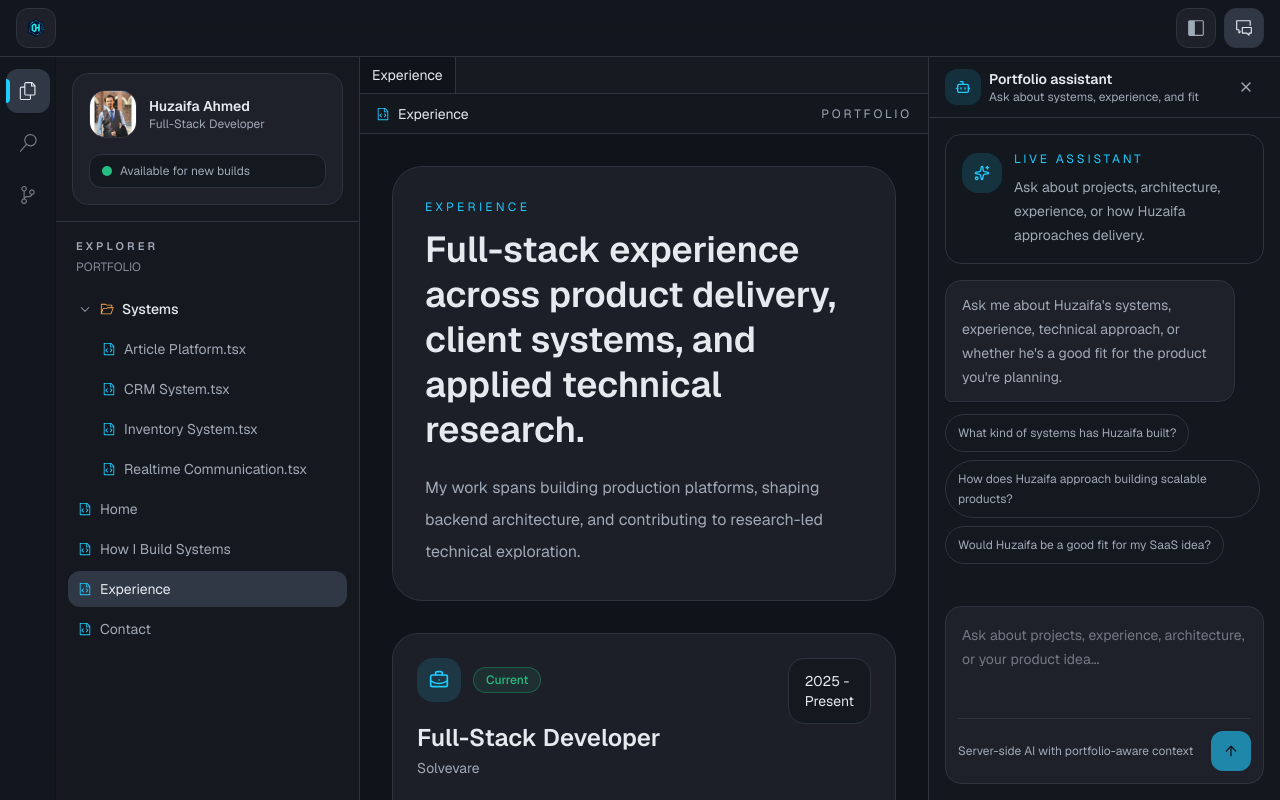
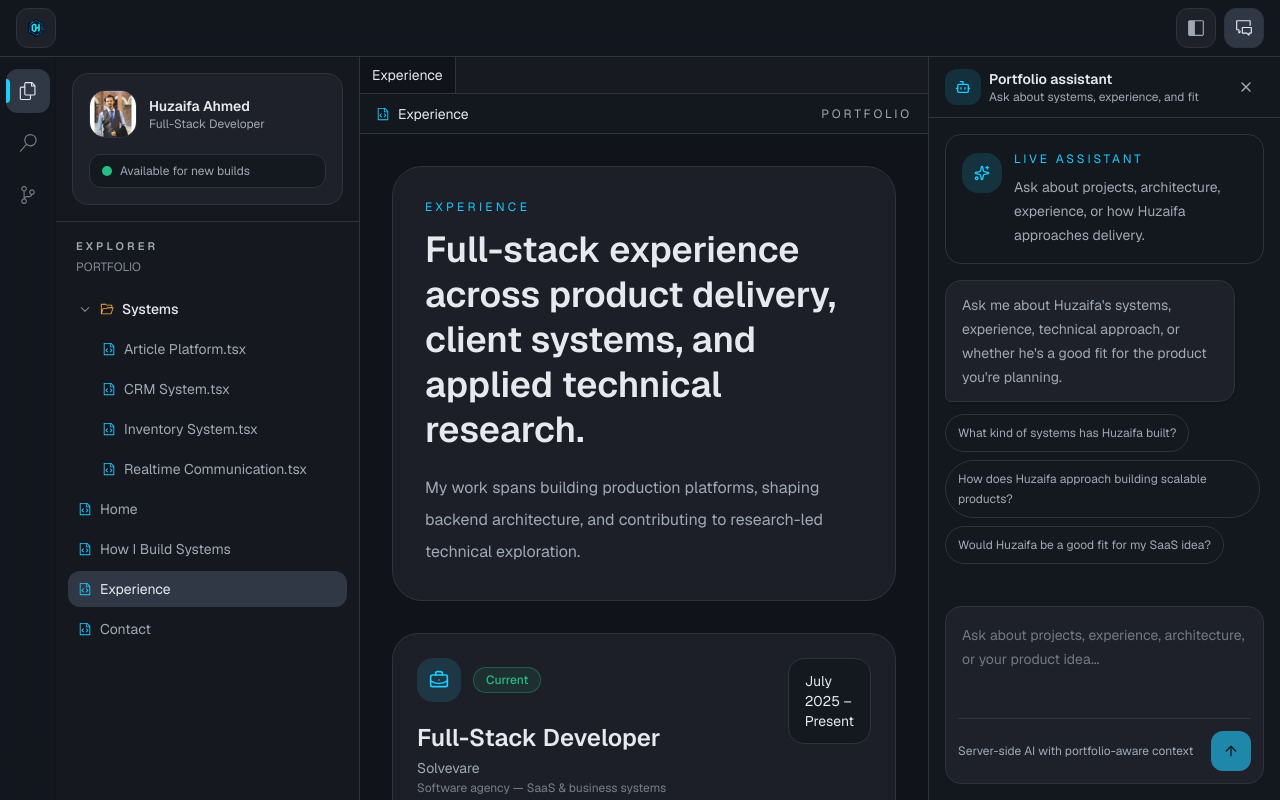
Before and after one commit to 0xHuzaifa/Portfolio, a Next.js app: page /experience in a window 1280 px wide. Built offline with nearby package versions, Linux system fonts and the light colour scheme.

Commit message:
fix Content & credibility

```diff
--- a/src/components/pages/ExperiencePageContent.tsx
+++ b/src/components/pages/ExperiencePageContent.tsx
@@ -43,6 +43,13 @@ export function ExperiencePageContent() {
                 <p className="mt-1 text-sm text-[hsl(var(--vscode-text-muted))]">
                   {item.company}
                 </p>
+
+                {item.companyContext && (
+                  <p className="mt-0.5 text-xs text-[hsl(var(--vscode-text-muted))]/70">
+                    {item.companyContext}
+                  </p>
+                )}
+
                 <p className="mt-4 text-sm leading-7 text-[hsl(var(--vscode-text-muted))]">
                   {item.description}
                 </p>
--- a/src/components/pages/HomePageContent.tsx
+++ b/src/components/pages/HomePageContent.tsx
@@ -15,6 +15,7 @@ import FeaturedSystems from "@/components/portfolio/FeaturedSystems";
 import { TechChip } from "@/lib/techIcons";
 import { categoryLabels, techStack } from "@/data/techStack";
 import { systemBuildPrinciples } from "@/data/portfolio/process";
+import { SocialProof } from "@/components/portfolio/SocialProof";
 
 const capabilityCards = [
   {
@@ -210,6 +211,9 @@ export function HomePageContent() {
         </p>
       </section>
 
+      {/* ── SOCIAL PROOF ─────────────────────────────────── */}
+      <SocialProof />
+
       {/* ── APPROACH + TECH STACK ─────────────────────────── */}
       <section className="grid gap-6 xl:grid-cols-[1fr_1.08fr]">
         {/* Approach */}
--- a/src/data/experience.ts
+++ b/src/data/experience.ts
@@ -2,7 +2,9 @@ export interface ExperienceItem {
   id: string;
   role: string;
   company: string;
+  companyContext?: string;
   period: string;
+  duration?: string;
   description: string;
   highlights: string[];
   current?: boolean;
@@ -13,29 +15,53 @@ export const experience: ExperienceItem[] = [
     id: "solvevare",
     role: "Full-Stack Developer",
     company: "Solvevare",
-    period: "2025 - Present",
+    companyContext: "Software agency — SaaS & business systems",
+    period: "July 2025 – Present",
+    duration: "Current",
     description:
-      "Building scalable SaaS applications and admin dashboards for business clients. Leading backend architecture decisions and full-stack feature delivery.",
+      "Building and shipping production SaaS platforms and business systems for client projects. Own full-stack architecture and delivery — from data modelling and API design through to frontend implementation and cloud deployment.",
     highlights: [
-      "Designed and built multi-tenant SaaS platforms from scratch",
-      "Implemented CRM systems and inventory management tools",
-      "Built REST and GraphQL APIs consumed by web and mobile clients",
-      "Managed cloud deployments on AWS with Docker containerization",
+      "Architected and shipped a multi-tenant CRM platform for a real estate client, including campaign automation, real-time communication, and DocuSign contract workflows",
+      "Built a rule-based inventory and allocation system with hierarchical portal architecture and complex allotment logic across user groups",
+      "Designed and implemented REST and GraphQL APIs consumed by web and mobile clients across multiple projects",
+      "Managed AWS deployments with Docker containerisation for production environments",
     ],
     current: true,
+  },
+  {
+    id: "icreativez",
+    role: "MERN Stack Developer",
+    company: "ICreativez Technologies",
+    companyContext:
+      "Award-winning global IT firm (201–500 people) — clients across North America, Europe & Asia",
+    period: "Oct 2024 – Jul 2025",
+    duration: "9 months",
+    description:
+      "Joined as an intern and converted to a full-time developer within the same engagement at a Karachi-based global IT consultancy. Built and shipped full-stack web applications across multiple client projects, working the entire MERN stack from database design to production UI.",
+    highlights: [
+      "Promoted from intern to full-time developer based on project performance",
+      "Converted Figma designs into responsive, production-ready interfaces across multiple client projects",
+      "Built and integrated REST APIs connecting frontend applications to backend services and third-party providers",
+      "Optimised frontend rendering performance and resolved production bottlenecks",
+      "Shipped features end-to-end using Git-based team workflows on live client codebases",
+    ],
+    current: false,
   },
   {
     id: "hbl",
     role: "Research Intern",
     company: "HBL Center for Blockchain & Applied Research",
-    period: "2024",
+    companyContext:
+      "Research division of HBL — Pakistan's largest commercial bank · Conducted at GIKI",
+    period: "Sep 2024",
+    duration: "1 month",
     description:
-      "Conducted applied research on blockchain technology and its integration with financial systems. Contributed to research publications and prototype development.",
+      "Short-term research internship conducted at GIKI (Ghulam Ishaq Khan Institute of Engineering Sciences & Technology), within the applied research arm of Pakistan's largest bank. Focused on blockchain integration patterns in financial systems and contributed to prototype development.",
     highlights: [
-      "Researched blockchain use cases in banking and financial services",
-      "Built proof-of-concept applications on Ethereum and Hyperledger",
-      "Contributed to technical research documentation and presentations",
-      "Collaborated with cross-functional teams of researchers and engineers",
+      "Researched blockchain applications in banking — transaction transparency and smart contract use cases in financial workflows",
+      "Built proof-of-concept applications on Ethereum and Hyperledger Fabric",
+      "Contributed to technical research documentation and internal presentations",
+      "Worked alongside engineers and domain researchers in a structured research environment",
     ],
     current: false,
   },
--- a/src/data/systems.ts
+++ b/src/data/systems.ts
@@ -64,63 +64,7 @@ export type System = {
 };
 
 export const systems: System[] = [
-  {
-    slug: "article-platform",
-    title:
-      "Full-Stack Article Publishing Platform with Rich Editing & Role Control",
-    category: "SaaS / CMS System",
-    type: "Personal Project",
-
-    shortDescription:
-      "A feature-rich MERN stack platform enabling structured article publishing with role-based access, rich text editing, and scalable content workflows.",
-
-    problem:
-      "Basic blogging systems fail to support structured workflows, multi-user collaboration, and content lifecycle management, making them unsuitable for growing platforms or teams.",
-
-    solution:
-      "Developed a full-stack CMS platform with role-based access control, a modular REST API, and a rich text editing experience using Lexical. The system enables users to create, manage, and publish content efficiently, while giving administrators control over platform content.",
-
-    features: [
-      "Secure user authentication and session management",
-      "Role-based access control (Admin / User)",
-      "Rich text editor with headings, lists, embeds, and formatting",
-      "Draft and publishing workflow for content lifecycle",
-      "Slug-based routing for SEO-friendly article URLs",
-      "Search and filtering for content discovery",
-      "Pagination for scalable content loading",
-      "Image upload and management via Cloudinary",
-      "Admin dashboard to manage and moderate articles",
-      "RESTful API architecture for scalability",
-    ],
-
-    architecture: {
-      frontend: "React (component-driven UI)",
-      backend: "Node.js + Express (modular REST API)",
-      database: "MongoDB (schema-based modeling)",
-      auth: "JWT Authentication",
-      media: "Cloudinary (image storage and delivery)",
-    },
-
-    technologies: [
-      "React",
-      "Node.js",
-      "Express",
-      "MongoDB",
-      "JWT",
-      "Lexical Editor",
-      "Cloudinary",
-      "REST API",
-    ],
-
-    images: [articleMain, article1, article2, article3],
-
-    highlights: [
-      "Rich text editing with structured content workflows",
-      "Role-based content management system",
-      "Scalable content handling with search and pagination",
-    ],
-  },
-
+  // CRM System
   {
     slug: "crm-system",
     title:
@@ -134,10 +78,10 @@ export const systems: System[] = [
       "A complex, multi-tenant CRM platform built for real estate workflows, featuring campaign automation, real-time communication, and workspace-based architecture.",
 
     problem:
-      "Real estate businesses require more than basic CRMs — they need multi-tenant systems, automated follow-ups, contract workflows, and centralized communication to manage leads, clients, and transactions efficiently.",
+      "Real estate teams juggle leads, clients, realtors, and transactions across too many disconnected tools — emails get missed, follow-ups fall through, and there's no single place to see where a deal actually stands. For agencies running multiple business units, there's also no clean way to keep each team's data separate without building an entirely different system for each one.",
 
     solution:
-      "Contributed to the development of a scalable CRM platform with multi-tenant architecture (workspace + subdomain-based isolation), automation pipelines, and real-time features. Focused on building core modules, authentication flows, and campaign automation systems.",
+      "Built core modules of a scalable CRM platform with multi-tenant architecture (workspace + subdomain-based isolation), automation pipelines, and real-time features. Owned authentication flows, campaign automation systems, and real-time communication — from architecture decisions through to production delivery.",
 
     features: [
       "Multi-tenant architecture with workspace-based subdomains",
@@ -234,6 +178,7 @@ export const systems: System[] = [
     ],
   },
 
+  // Inventory & Allocation System
   {
     slug: "inventory-system",
     title:
@@ -246,10 +191,10 @@ export const systems: System[] = [
       "A configurable inventory and allocation platform enabling vendors to create rule-driven portals, manage product distribution, and control purchasing workflows across user groups.",
 
     problem:
-      "Traditional inventory systems fail to handle complex allocation rules, role-based purchasing control, and multi-portal distribution, making them unsuitable for organizations with structured product distribution workflows.",
+      "Organizations distributing products across departments, user groups, or client portals face a control problem: without allocation rules, some users take more than their share while others get nothing. Admins end up manually enforcing limits that should be automatic, and there's no clean way to configure different purchasing rules for different groups without rebuilding the system each time.",
 
     solution:
-      "Contributed to building a flexible inventory platform that allows vendors to configure custom portals with rule-based product allocation, user grouping, and controlled purchasing flows. Focused on building complex UI workflows and bulk data operations.",
+      "Built a flexible inventory platform that allows vendors to configure custom portals with rule-based product allocation, user grouping, and controlled purchasing flows. Owned complex UI workflows, allocation logic, and bulk data operations end-to-end.",
 
     features: [
       "Multi-portal system with isolated configurations per vendor",
@@ -342,6 +287,7 @@ export const systems: System[] = [
     ],
   },
 
+  // Real-Time Communication System
   {
     slug: "realtime-communication",
     title: "Real-Time Messaging System with Presence & Session Handling",
@@ -352,7 +298,7 @@ export const systems: System[] = [
       "A real-time communication system designed to handle messaging, presence tracking, and connection reliability using WebSocket-based architecture.",
 
     problem:
-      "Real-time systems require more than simple message delivery — they must handle user presence, connection drops, session recovery, and consistent state synchronization across clients.",
+      "Adding real-time messaging to a platform is straightforward until it isn't — users go offline, reconnect, and miss messages; presence indicators show people as online when they've already left; and a single dropped connection can leave the entire chat state inconsistent. These reliability gaps make real-time features feel broken even when the core functionality works.",
 
     solution:
       "Built a WebSocket-based messaging system that manages real-time communication along with presence tracking, reconnection handling, and persistent message storage. Focused on reliability and state synchronization across multiple users and sessions.",
@@ -403,4 +349,62 @@ export const systems: System[] = [
       "Room-based architecture for scalable communication",
     ],
   },
+
+  // Article Publishing Platform
+  {
+    slug: "article-platform",
+    title:
+      "Full-Stack Article Publishing Platform with Rich Editing & Role Control",
+    category: "SaaS / CMS System",
+    type: "Personal Project",
+
+    shortDescription:
+      "A full-stack CMS built to explore structured content workflows, role-based access patterns, and rich text editing with the Lexical editor — demonstrating end-to-end MERN stack delivery on a content-heavy platform.",
+
+    problem:
+      "Growing content teams outgrow basic blog tools quickly — writers need drafts, editors need approval control, and admins need to manage who can publish what. Without structured workflows, content gets published inconsistently and managing a team of contributors becomes a manual, error-prone process.",
+
+    solution:
+      "Built a full-stack CMS with role-based access control, a modular REST API, and a rich text editing experience using Meta's Lexical editor framework. Implemented a draft-to-publish content lifecycle, slug-based routing, Cloudinary media management, and an admin moderation dashboard — covering the complete surface area of a content platform.",
+
+    features: [
+      "Secure user authentication and session management",
+      "Role-based access control (Admin / User)",
+      "Rich text editor with headings, lists, embeds, and formatting",
+      "Draft and publishing workflow for content lifecycle",
+      "Slug-based routing for SEO-friendly article URLs",
+      "Search and filtering for content discovery",
+      "Pagination for scalable content loading",
+      "Image upload and management via Cloudinary",
+      "Admin dashboard to manage and moderate articles",
+      "RESTful API architecture for scalability",
+    ],
+
+    architecture: {
+      frontend: "React (component-driven UI)",
+      backend: "Node.js + Express (modular REST API)",
+      database: "MongoDB (schema-based modeling)",
+      auth: "JWT Authentication",
+      media: "Cloudinary (image storage and delivery)",
+    },
+
+    technologies: [
+      "React",
+      "Node.js",
+      "Express",
+      "MongoDB",
+      "JWT",
+      "Lexical Editor",
+      "Cloudinary",
+      "REST API",
+    ],
+
+    images: [articleMain, article1, article2, article3],
+
+    highlights: [
+      "Rich text editing with structured content workflows",
+      "Role-based content management system",
+      "Scalable content handling with search and pagination",
+    ],
+  },
 ];
```
Also changed, not shown: src/components/portfolio/SocialProof.tsx (added, +143 -0 lines).
